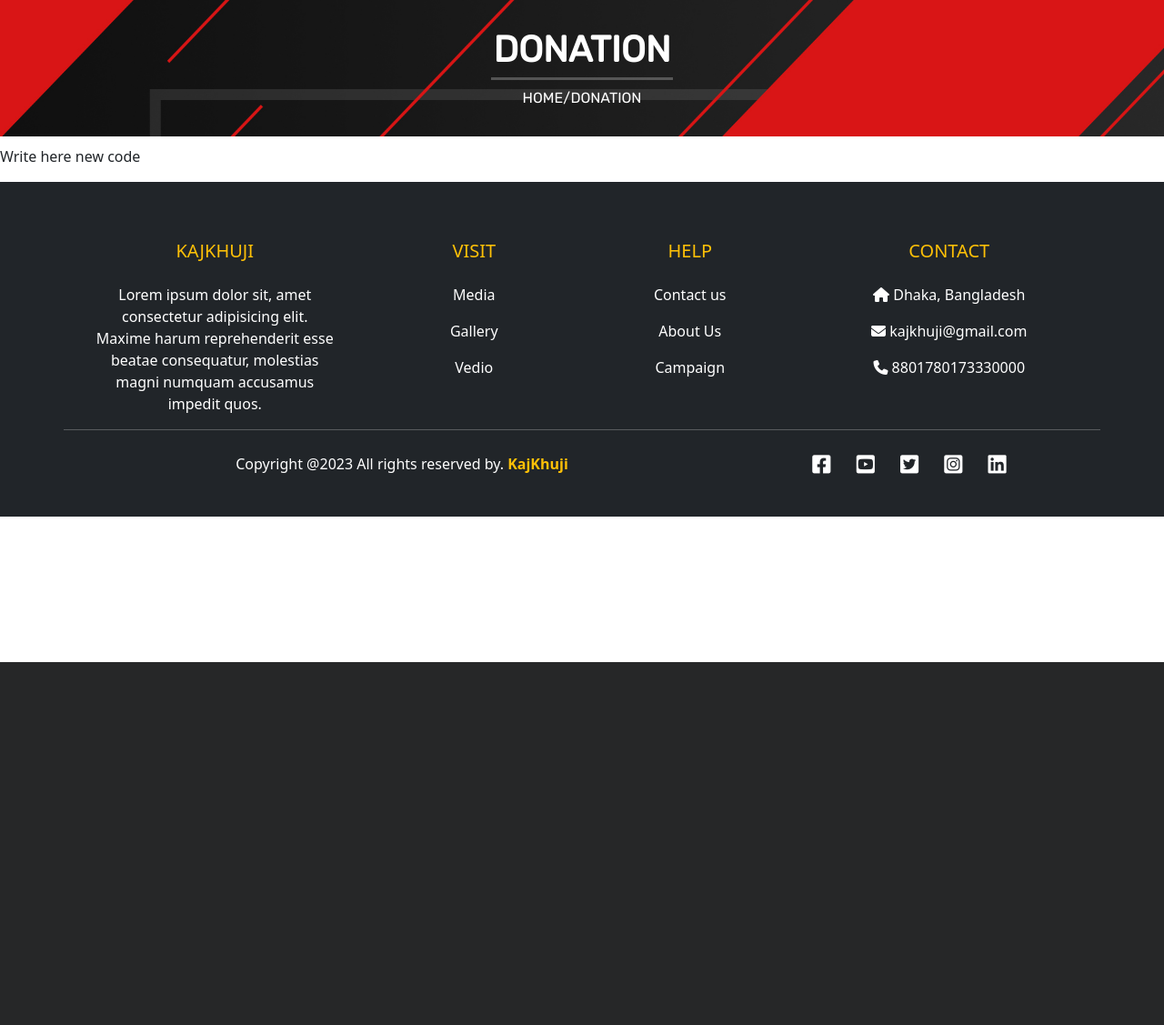
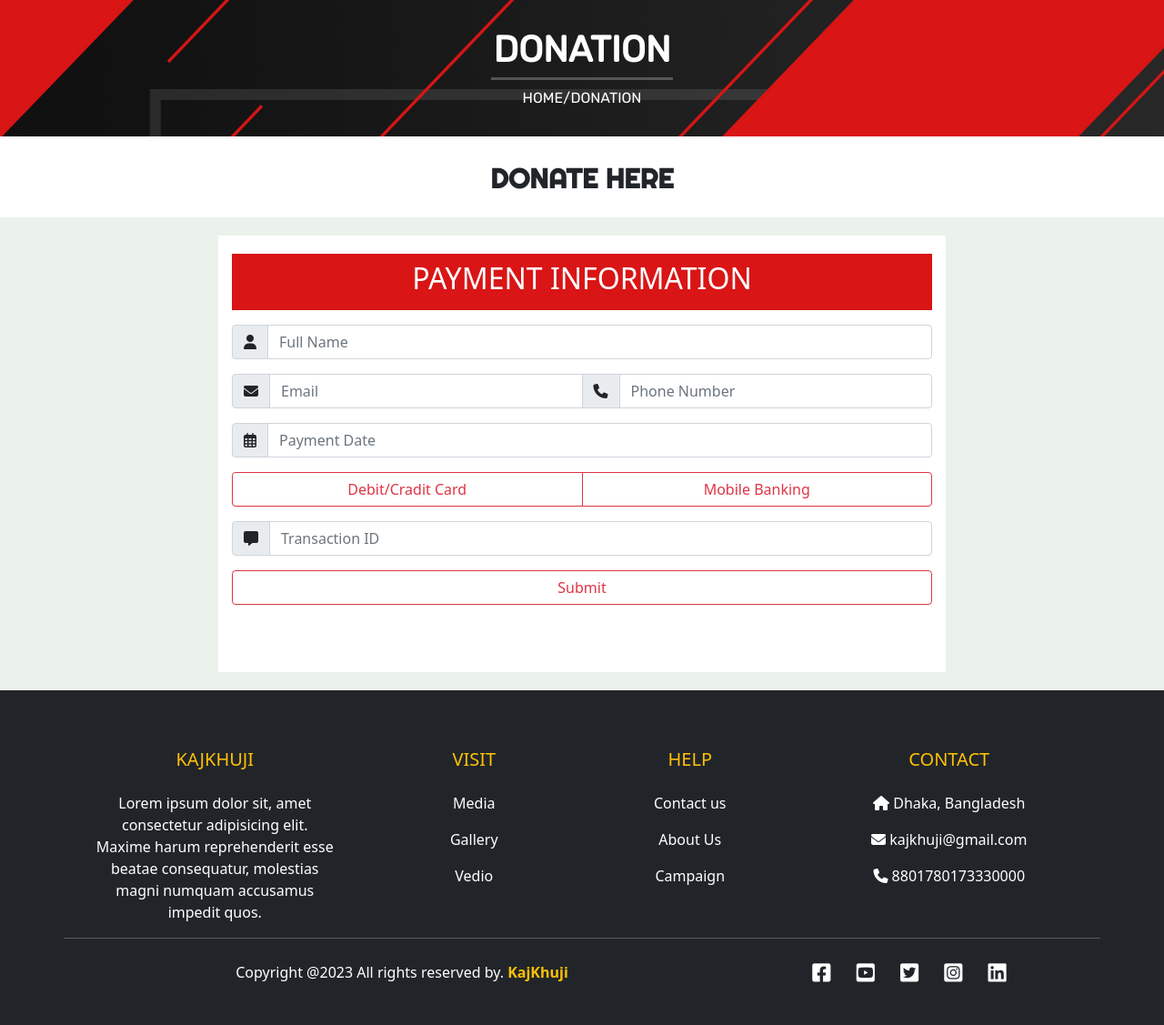
Before and after one commit to NurullahSanY/KajKhuji, a PHP site: page /donation.php in a window 1280 px wide. Shown: the part 72-1199 px from the top of the page at 91% size. Before the commit the page ends 800 px from the top, so only its background shows below. Run offline with PHP 8.4, Linux system fonts and the light colour scheme; some web fonts are replaced.

Commit message:
donate page

```diff
--- a/CSS/style.css
+++ b/CSS/style.css
@@ -97,3 +97,28 @@ margin-bottom: 10px;
     margin: auto;
     margin-bottom: 10px;
 }
+
+/* payment part start */
+.payment_body{
+    background-color: rgb(235, 241, 235);
+    /* height: 80vh; */
+    display: flex;
+    align-items: center;
+    justify-content: center;
+
+}
+.payment_form{
+    background-color: #fff;
+    padding: 15px;
+    width: 100vh;
+    height: 60vh;
+    margin: 20px;
+    padding-top: 20px;
+
+}
+
+
+
+
+
+/* payment part end */
--- a/donation.php
+++ b/donation.php
@@ -11,7 +11,7 @@
   <link href="https://cdn.jsdelivr.net/npm/bootstrap@5.0.2/dist/css/bootstrap.min.css" rel="stylesheet" integrity="sha384-EVSTQN3/azprG1Anm3QDgpJLIm9Nao0Yz1ztcQTwFspd3yD65VohhpuuCOmLASjC" crossorigin="anonymous">
   <link rel="stylesheet" href="https://cdnjs.cloudflare.com/ajax/libs/font-awesome/6.2.1/css/all.min.css">
 </head>
-<body>
+<body >
 <nav class="navbar navbar-expand-lg navbar-light p-3">
     <div class="container">
       <a class="navbar-brand" href="index.php">
@@ -61,11 +61,63 @@
     </div>
   </div>
 
+  <div class="text-center m-auto m-2 p-1">
+    <P class="catagory"><Datag>DONATE HERE</Datag></P>
+  </div>
+
+  <!-- Bannar end -->
 
 
-  <p>Write here new code</p>
+  <!-- payment Methods -->
+  <div class="payment_body">
+    <div class="payment_form">
+      <div class="text-center p-2 text-white mb-3" style="background-color:#D91516;">
+        <h2>PAYMENT INFORMATION</h2>
+      </div>
+
+      <form action="">
+        <div class="input-group mb-3">
+          <span class="input-group-text" id=""><i class="fa-solid fa-user"></i></span>
+          <input type="text" class="form-control" placeholder="Full Name" aria-label="" aria-describedby="">
+        </div>
+
+        <div class="input-group mb-3">
+          <span class="input-group-text" id=""><i class="fa-solid fa-envelope"></i></span>
+          <input type="email" class="form-control" placeholder="Email" aria-label="" aria-describedby="">
+
+          <span class="input-group-text" id=""><i class="fa-solid fa-phone"></i></span>
+          <input type="tel" class="form-control" placeholder="Phone Number" aria-label="" aria-describedby="">
+        </div>
+
+        <div class="input-group mb-3">
+          <span class="input-group-text" id=""><i class="fa-regular fa-calendar-days"></i></span>
+          <input type="text" class="form-control" onfocus="(this.type='date')" placeholder="Payment Date"  aria-label="" aria-describedby="">
+        </div>
+        <!-- <div class="input-group mb-3">
+          <span class="input-group-text" id=""><i class="fa-regular fa-calendar-days"></i></span>
+          <input type="date" class="form-control"  placeholder="Payment Date"  aria-label="" aria-describedby="">
+        </div> -->
+
+        <div class="btn-group col-12 mb-3" role="" aria-label="">
+          <button type="button" class="btn btn-outline-danger col-6">Debit/Cradit Card</button>
+          <button type="button" class="btn btn-outline-danger col-6">Mobile Banking</button>
+        </div>
+
+        <div class="input-group mb-3 " role="" aria-label="">
+         <span class="input-group-text" id=""><i class="fa-solid fa-message"></i></span>
+          <input type="tel" class="form-control" placeholder="Transaction ID" aria-label="" aria-describedby="">
+        </div>
+
+        <div class="btn-group col-12 mb-3" role="" aria-label="">
+          <button type="button" class="btn btn-outline-danger ">Submit</button>
+        </div>
+
+      </form>
+    </div>
+  </div>
 
 
+  <!-- payment Methods end -->
 
 
   <!-- Footer -->
@@ -159,9 +211,7 @@
 
 </footer>
 
-
-
-
+<!-- Footer End -->
 
   <script src="https://cdn.jsdelivr.net/npm/bootstrap@5.0.2/dist/js/bootstrap.bundle.min.js" integrity="sha384-MrcW6ZMFYlzcLA8Nl+NtUVF0sA7MsXsP1UyJoMp4YLEuNSfAP+JcXn/tWtIaxVXM" crossorigin="anonymous"></script>
 </body>
```
